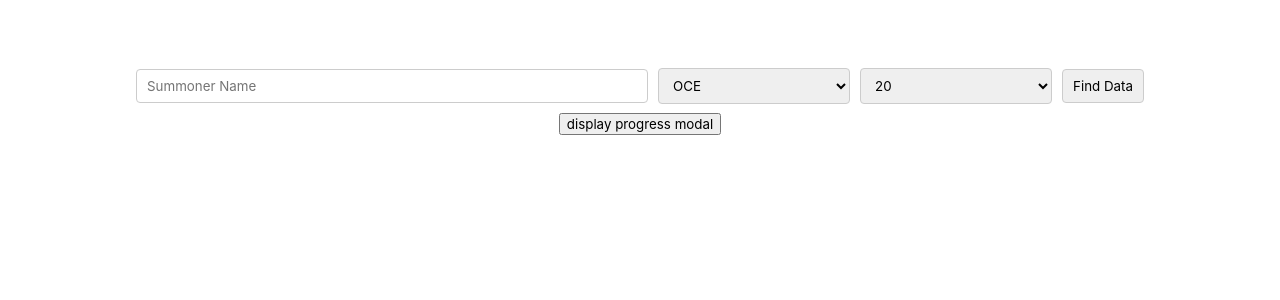
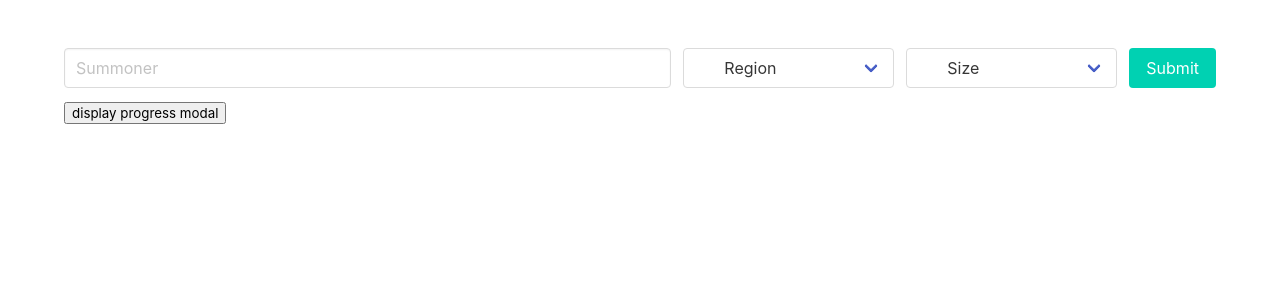
Before and after one commit to Dylanelley/league-stats, a Vue app in the folder vueapp/: page /#/ in a window 1280 px wide. Shown: the top 300 px of the page. Built offline with nearby package versions, Linux system fonts and the light colour scheme.

Commit message:
Updated InputForm component

```diff
--- a/vueapp/src/App.vue
+++ b/vueapp/src/App.vue
@@ -1,22 +1,15 @@
 <template>
   <div id="app">
-    <router-view></router-view>
+    <router-view/>
   </div>
 </template>
 
 <script>
 export default {
-  name: 'App'
+  name: 'App',
 }
 </script>
 
 <style>
-#app {
-  font-family: Avenir, Helvetica, Arial, sans-serif;
-  -webkit-font-smoothing: antialiased;
-  -moz-osx-font-smoothing: grayscale;
-  text-align: center;
-  color: #2c3e50;
-  margin-top: 60px;
-}
+
 </style>
--- a/vueapp/src/assets/main.scss
+++ b/vueapp/src/assets/main.scss
@@ -1,3 +1,3 @@
-$primary: #f25757;
+// $primary: #f25757;
 
 @import "~bulma/bulma";
--- a/vueapp/src/components/InputForm.vue
+++ b/vueapp/src/components/InputForm.vue
@@ -1,21 +1,44 @@
 <template>
-    <form class='input-form'>
-
-        <input id="summoner-name" placeholder="Summoner Name">
-        <select id="region" aria-placeholder="Region">
-            <option value="OC1">OCE</option>
-            <option value="NA1">NA</option>
-            <option value="EUS">EU</option>
-        </select>
-        <select id="number-of-games">
-            <option value=20>20</option>
-            <option value=100>100</option>
-            <option value=-1>All</option>
-        </select>
-
-        <button>Find Data</button>
-
-    </form>
+  <div class="field is-horizontal is-expanded">
+    <div class="field-body">
+      <div class="field">
+        <p class="control">
+          <input class="input" type="text" placeholder="Summoner">
+        </p>
+      </div>
+      <div class="field is-narrow">
+        <p class="control has-icons-left">
+          <span class="select">
+            <select>
+              <option selected>Region</option>
+              <option>Select dropdown</option>
+              <option>With options</option>
+            </select>
+          </span>
+          <span class="icon is-small is-left">
+            <i class="fas fa-globe"></i>
+          </span>
+        </p>
+      </div>
+      <div class="field is-narrow">
+        <p class="control has-icons-left">
+          <span class="select">
+            <select>
+              <option selected>Size</option>
+              <option>Select dropdown</option>
+              <option>With options</option>
+            </select>
+          </span>
+          <span class="icon is-small is-left">
+            <i class="fas fa-globe"></i>
+          </span>
+        </p>
+      </div>
+      <div class="control">
+        <button class="button is-primary">Submit</button>
+      </div>
+    </div>
+  </div>
 </template>
 
 <script>
@@ -27,22 +50,4 @@ export default {
 
 <style scoped>
 
-#summoner-name {
-    width: 40%;
-}
-select {
-    width: 15%;
-}
-button:hover {
-    background-color: azure;
-    cursor: pointer;
-}
-input, select, button{
-  padding: 8px 10px;
-  margin: 8px 5px;
-  display: inline-block;
-  border: 1px solid #ccc;
-  border-radius: 4px;
-  box-sizing: border-box;
-}
 </style>
--- a/vueapp/src/views/Home.vue
+++ b/vueapp/src/views/Home.vue
@@ -1,10 +1,14 @@
 <template>
   <div class="">
-    <input-form></input-form>
-    <modal :is-active="modal.isActive">
-      <progress class="progress is-primary" :value="modal.progress.value" :max="modal.progress.max"></progress>
-    </modal>
-    <button @click="toggleModalIsActive">display progress modal</button>
+    <section class="section">
+      <div class="container">
+        <input-form></input-form>
+        <modal :is-active="modal.isActive">
+          <progress class="progress is-primary" :value="modal.progress.value" :max="modal.progress.max"></progress>
+        </modal>
+        <button @click="toggleModalIsActive">display progress modal</button>
+      </div>
+    </section>
   </div>
 </template>
 
```
